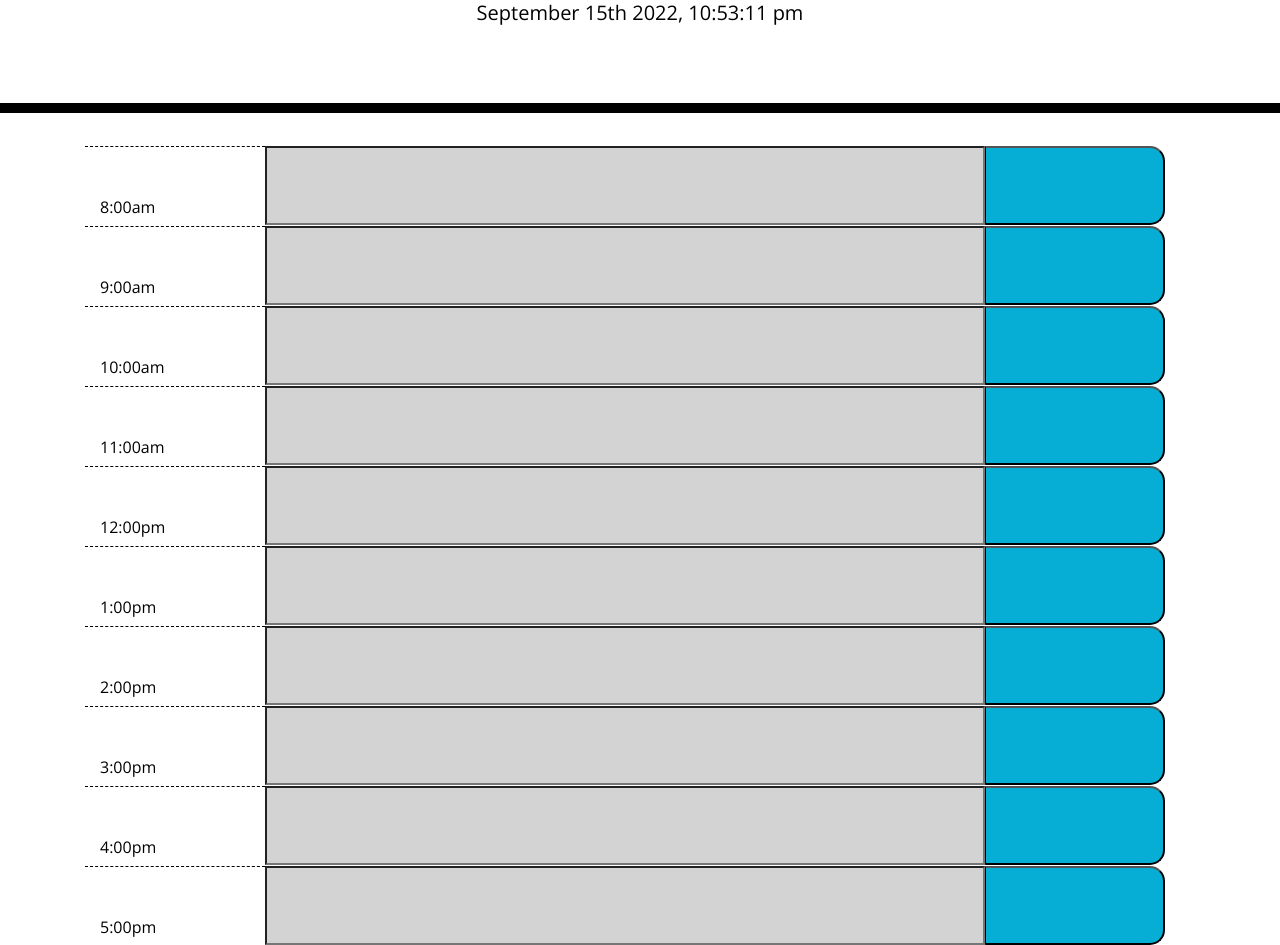
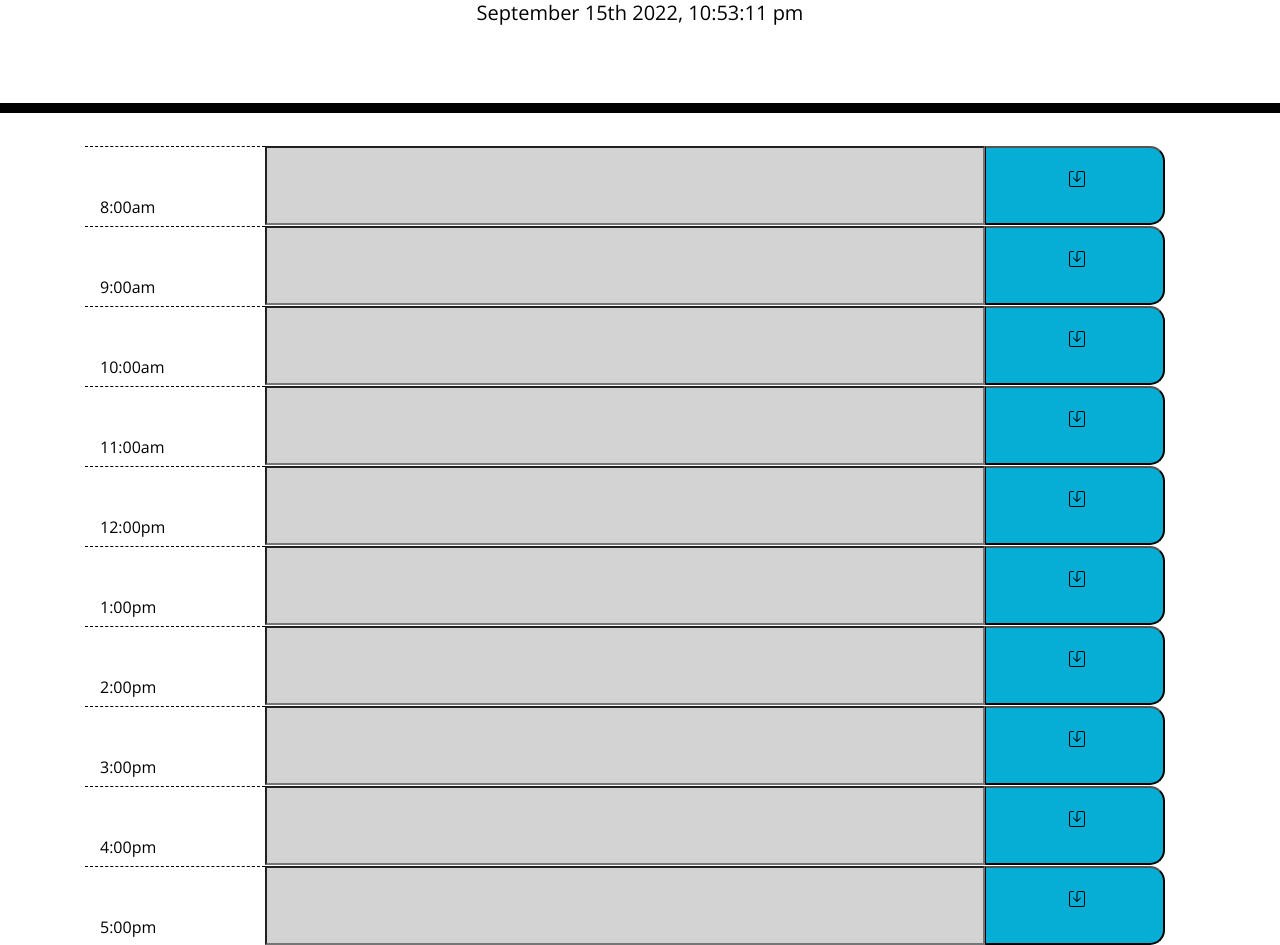
Before and after one commit to thehamberglar/work-day, a plain HTML site: page index.html in a window 1280 px wide. Shown: the part 191-1136 px from the top of the page. Drawn offline with nearby package versions, Linux system fonts and the light colour scheme.

Commit message:
adding image to save button

```diff
--- a/index.html
+++ b/index.html
@@ -33,67 +33,67 @@
       <div id="hour8" class="row hours col-12">
         <div  class="hour col-2"><p>8:00am</p></div>
         <input id="textarea" class="description col-8"></input>
-      <button class="saveBtn col-2">
+      <button class="saveBtn col-2"> <img src="assets\images\save.svg">
       </button>
     </div>
 
       <div id="hour9" class="row hours col-12">
         <div class="hour col-2"><p>9:00am</p></div>
         <input id="textarea" class="description col-8"></input>
-        <button class="saveBtn col-2">
+        <button class="saveBtn col-2"> <img src="assets\images\save.svg">
         </button>
       </div>
       <div id="hour10" class="row hours col-12">
         <div class="hour col-2"><p>10:00am</p></div>
         <input id="textarea" class="description col-8"></input>
-        <button class="saveBtn col-2">
+        <button class="saveBtn col-2"> <img src="assets\images\save.svg">
         </button>
       </div>
       <div id="hour11" class="row hours col-12">
         <div class="hour col-2"><p>11:00am</p></div>
         <input id="textarea" class="description col-8"></input>
-        <button class="saveBtn col-2">
+        <button class="saveBtn col-2"> <img src="assets\images\save.svg">
         </button>
       </div>
 
       <div id="hour12" class="row hours col-12">
         <div class="hour col-2"><p>12:00pm</p></div>
         <input id="textarea" class="description col-8"></input>
-        <button class="saveBtn col-2">
+        <button class="saveBtn col-2"> <img src="assets\images\save.svg">
         </button>
       </div>
 
       <div id="hour13" class="row hours col-12">
         <div class="hour col-2"><p>1:00pm</p></div>
         <input id="textarea" class="description col-8"></input>
-        <button class="saveBtn col-2">
+        <button class="saveBtn col-2"> <img src="assets\images\save.svg">
         </button>
       </div>
 
       <div id="hour14" class="row hours col-12">
         <div class="hour col-2"><p>2:00pm</p></div>
         <input id="textarea" class="description col-8"></input>
-        <button class="saveBtn col-2">
+        <button class="saveBtn col-2"> <img src="assets\images\save.svg">
         </button>
     </div>
 
       <div id="hour15" class="row hours col-12">
         <div class="hour col-2"><p>3:00pm</p></div>
         <input id="textarea" class="description col-8"></input>
-        <button class="saveBtn col-2">
+        <button class="saveBtn col-2"> <img src="assets\images\save.svg">
         </button>
     </div>
 
       <div id="hour16" class="row hours col-12">
         <div class="hour col-2"><p>4:00pm</p></div>
         <input id="textarea" class="description col-8"></input>
-        <button class="saveBtn col-2">
+        <button class="saveBtn col-2"> <img src="assets\images\save.svg">
         </button>
       </div>
       <div id="hour17" class="row hours col-12">
         <div class="hour col-2"><p>5:00pm</p></div>
         <input id="textarea" class="description col-8"></input>
-        <button class="saveBtn col-2">
+        <button class="saveBtn col-2"> <img src="assets\images\save.svg">
         </button>
       </div>
 
```
Also changed, not shown: assets/images/save.svg (added).
